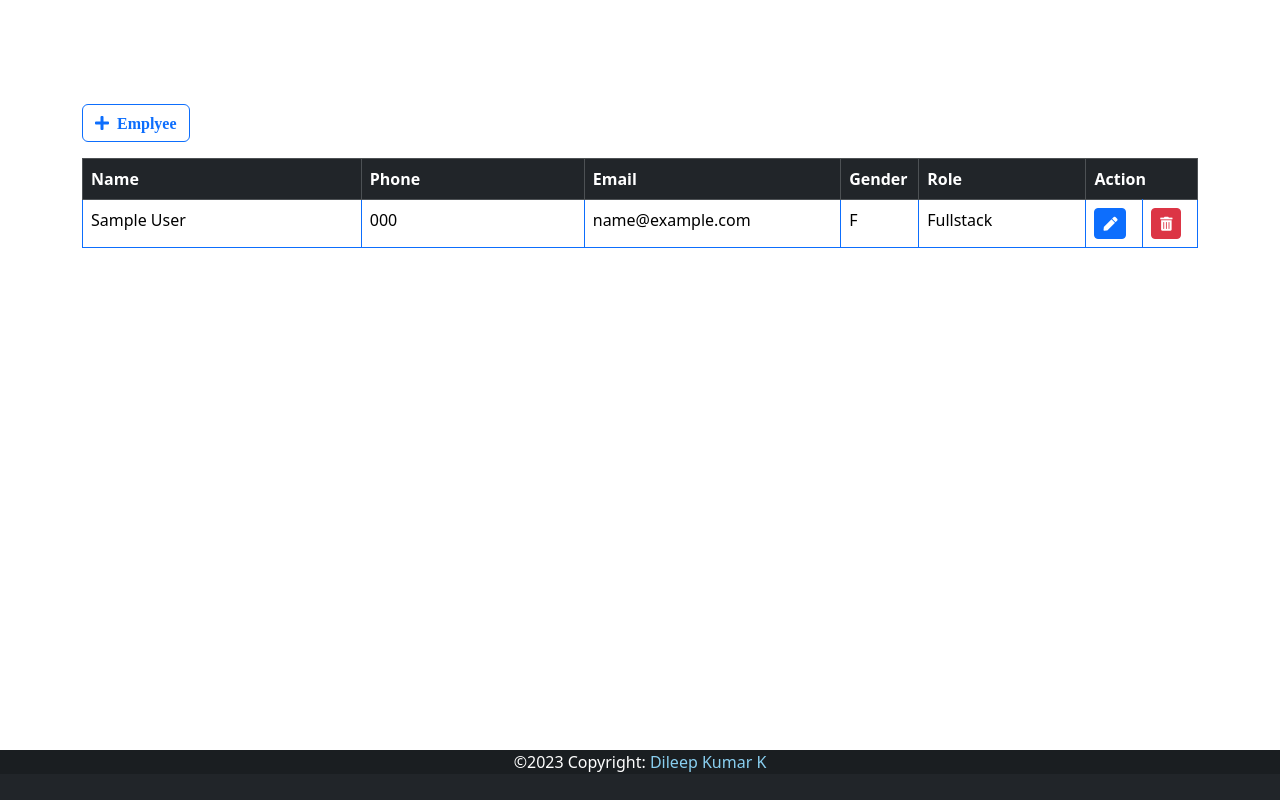
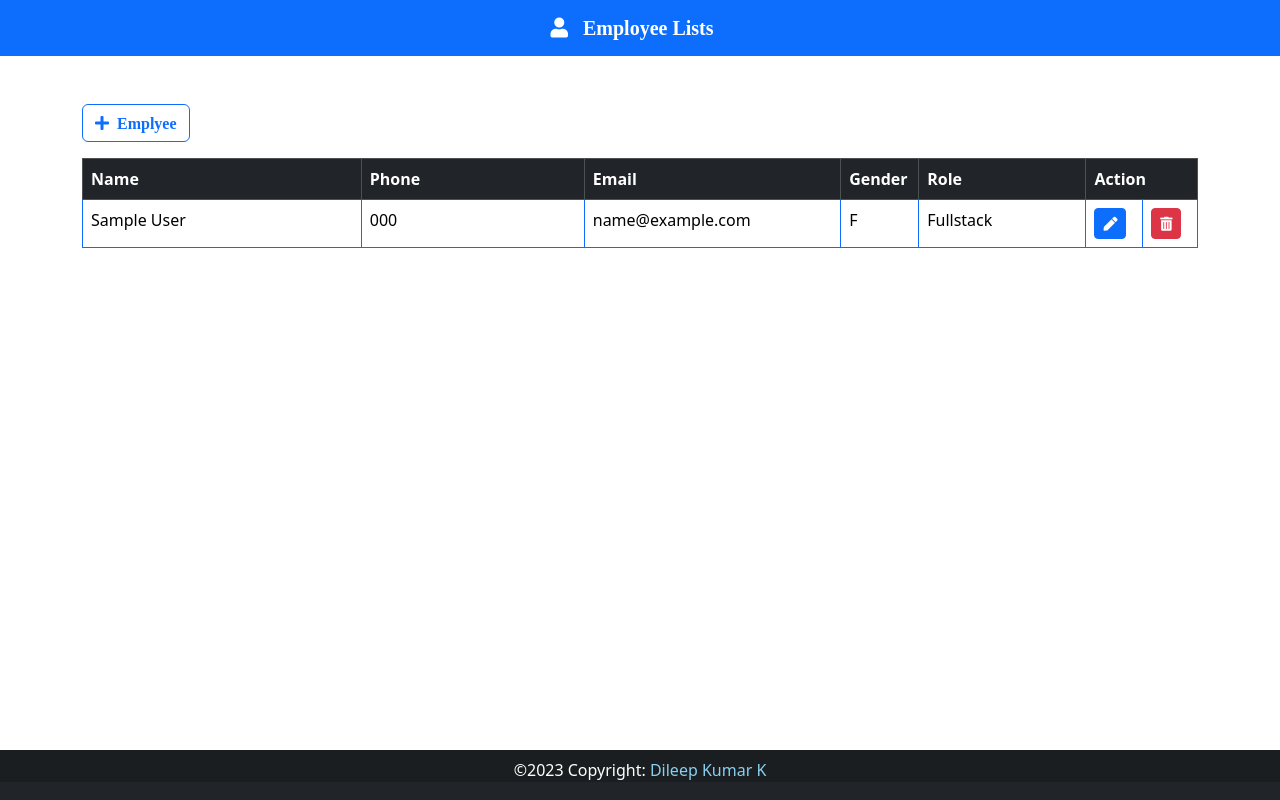
Before and after one commit to DileepKumarK444/Django-CURD-Crispy, a Django app: page / in a window 1280 px wide. Run offline with Django 4.2, Linux system fonts and the light colour scheme; tables that the repository leaves empty hold one stand-in row (values such as "Sample post").

Commit message:
Bug fixes

```diff
--- a/App/templates/App/base.html
+++ b/App/templates/App/base.html
@@ -46,7 +46,7 @@
     <!-- Footer -->
 
     <footer class="bg-dark text-center ext-lg-start" id="footer" style="color: #fff;">
-        <div class="text-center -3" style="background-color: rgb(0, 0, 0,0.2);">
+        <div class="text-center pt-2" style="background-color: rgb(0, 0, 0,0.2);">
             &copy;{% now "Y" %} Copyright:
             <a href="" class="text-light" style="text-decoration: none;">
                 <span {% block footer %}style="color: #89cff0;" {% endblock footer %} >
--- a/App/templates/App/employee_list.html
+++ b/App/templates/App/employee_list.html
@@ -1,7 +1,15 @@
 {% extends 'App/base.html'%}
 
+<!-- navbar style -->
+{% block navbar %}
+bg-primary
+{% endblock navbar %}
+
+<!-- Navbar content -->
+{% block nav-content %}
+<i class="fas fa-user">&nbsp;&nbsp; Employee Lists</i>
+{% endblock nav-content %}
 <!-- Page Content -->
-
 {% block content %}
 <div class="container">
     <a href="{% url 'create' %}" class="btn btn-outline-primary mb-3 mt-5">
```
